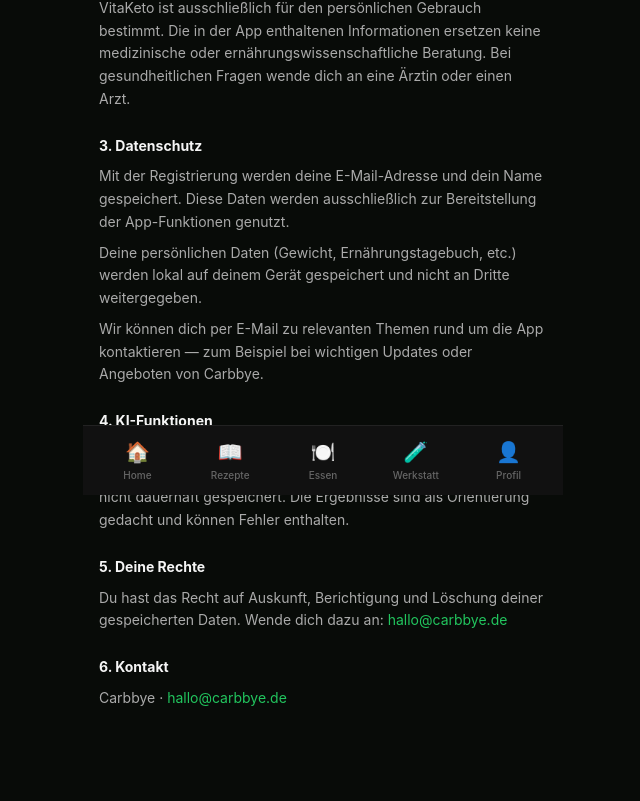
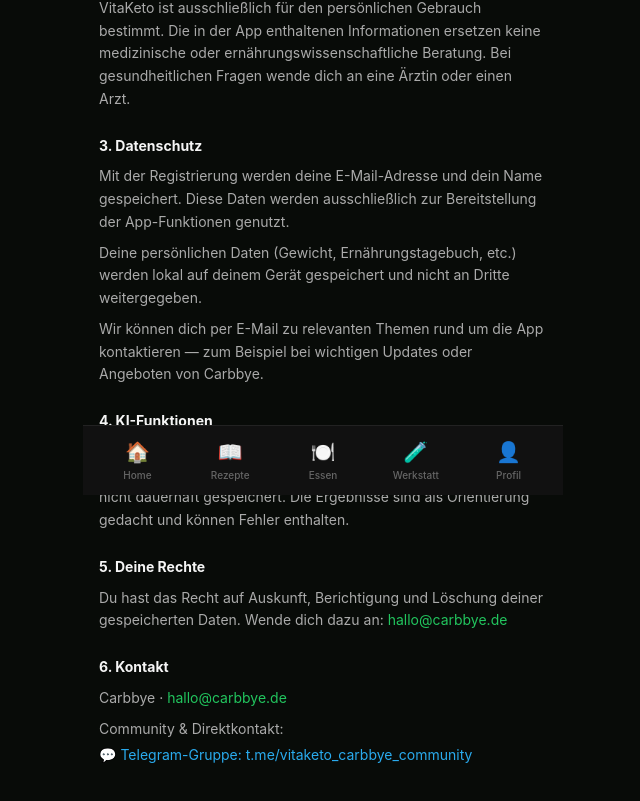
Before and after one commit to tanjablankenburg-ux/KetoMe, a Next.js app: page /agb in a window 1280 px wide. Shown: the part 305-1106 px from the top of the page, without its empty margins (317-957 px from the left). Built offline with nearby package versions, Linux system fonts and the light colour scheme.

Commit message:
Telegram-Gruppe in Kontakt-Sektion (AGB) ergänzt

```diff
--- a/app/agb/page.tsx
+++ b/app/agb/page.tsx
@@ -46,7 +46,11 @@
 
         <section>
           <h2 className="font-bold mb-2" style={{ color: "#f5f5f5" }}>6. Kontakt</h2>
-          <p>Carbbye · <span style={{ color: "#22c55e" }}>hallo@carbbye.de</span></p>
+          <p className="mb-2">Carbbye · <span style={{ color: "#22c55e" }}>hallo@carbbye.de</span></p>
+          <p className="mb-1">Community & Direktkontakt:</p>
+          <a href="https://telegram.me/vitaketo_carbbye_community" style={{ color: "#2aabee" }}>
+            💬 Telegram-Gruppe: t.me/vitaketo_carbbye_community
+          </a>
         </section>
 
       </div>
```
